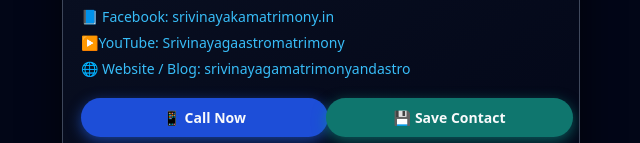
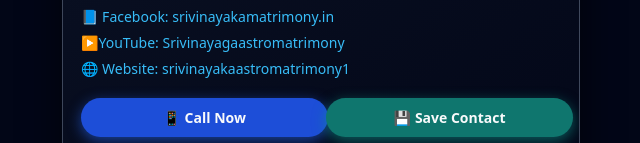
Before and after one commit to jrajarajan23/srivinayaka-astro-matrimony, a plain HTML site: page index.html in a window 1280 px wide. Shown: the part 657-800 px from the top of the page, 319-959 px from the left. Drawn offline with Linux system fonts and the light colour scheme; a script that the page names is missing.

Commit message:
Update index.html

```diff
--- a/index.html
+++ b/index.html
@@ -178,7 +178,7 @@
         <h3>Online Presence</h3> <ul class="social">
             <li>📘 <a href="https://facebook.com/srivinayakamatrimony.in" target="_blank">Facebook: srivinayakamatrimony.in</a></li>
 <li>▶️<a href="https://www.youtube.com/@Srivinayagaastromatrimony"target="blank">YouTube: Srivinayagaastromatrimony</a></li>
- <li>🌐 <a href="https://srivinayagamatrimonyandastro.blogspot.com" target="_blank">Website / Blog:  srivinayagamatrimonyandastro  </a></li>
+ <li>🌐 <a href="https://srivinayakaastromatrimony1.blogspot.com" target="_blank">Website:   srivinayakaastromatrimony1</a></li>
         </ul>
     </div>
 
```
